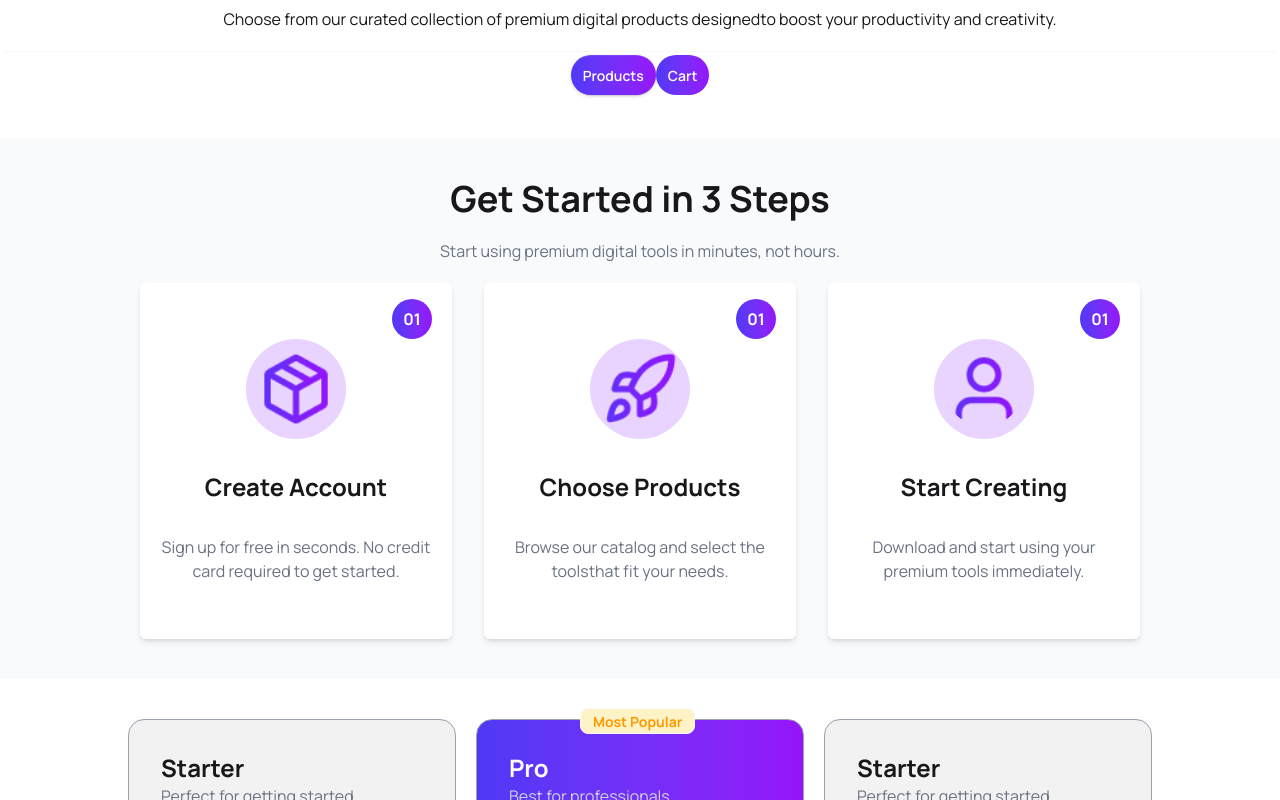
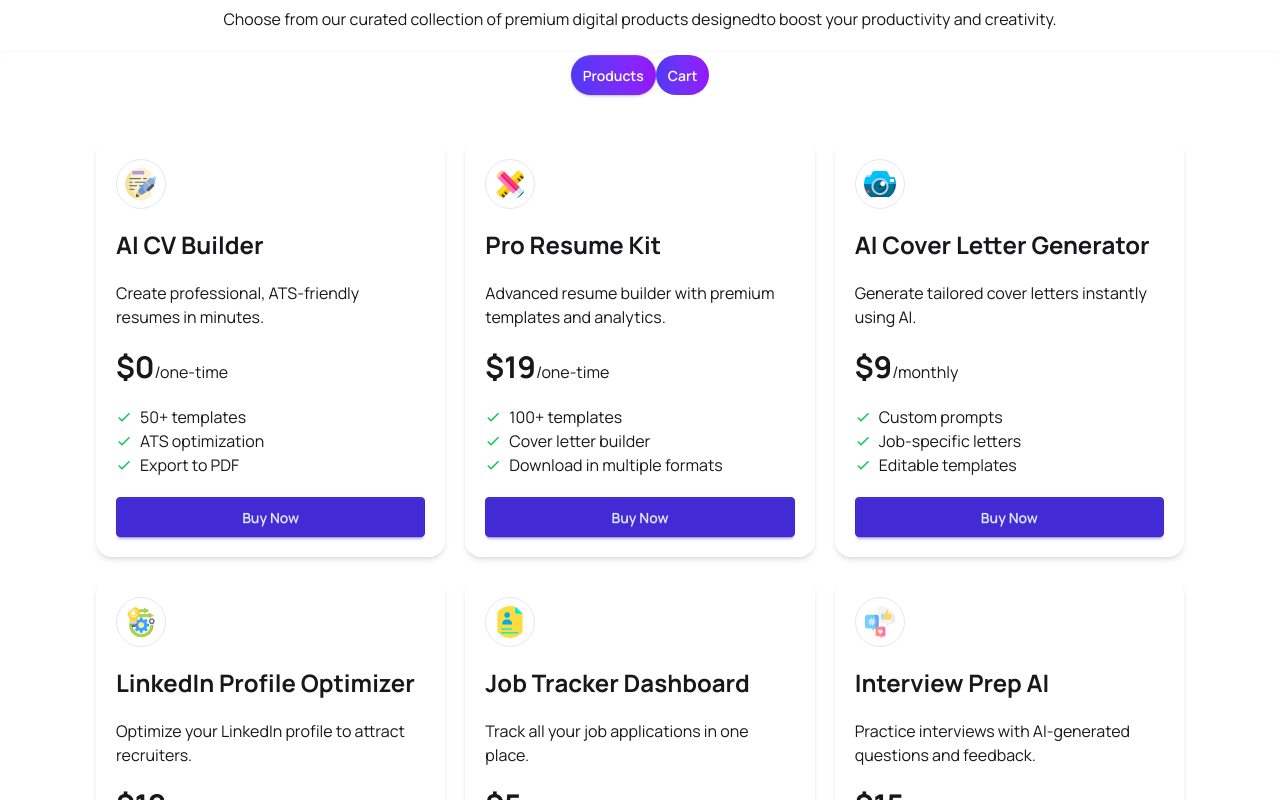
Before and after one commit to OmitHasanAdor/B13-A6-DigiTools-Platform, a React (Vite) app: page / in a window 1280 px wide. Shown: the part 1080-1880 px from the top of the page. Built offline with nearby package versions, Linux system fonts and the light colour scheme.

Commit message:
Product sections layout design

```diff
--- a/public/data.json
+++ b/public/data.json
@@ -8,7 +8,7 @@
     "tag": "new",
     "tagType": "new",
     "features": ["50+ templates", "ATS optimization", "Export to PDF"],
-    "icon": "file-text"
+    "icon": "../src/assets/products/writing_2327400 1.png"
   },
   {
     "id": 2,
@@ -19,7 +19,7 @@
     "tag": "best seller",
     "tagType": "best",
     "features": ["100+ templates", "Cover letter builder", "Download in multiple formats"],
-    "icon": "award"
+    "icon": "../src/assets/products/design-tool.png"
   },
   {
     "id": 3,
@@ -30,7 +30,7 @@
     "tag": "popular",
     "tagType": "popular",
     "features": ["Custom prompts", "Job-specific letters", "Editable templates"],
-    "icon": "edit"
+    "icon": "../src/assets/products/camera_8775444 1.png"
   },
   {
     "id": 4,
@@ -41,7 +41,7 @@
     "tag": "popular",
     "tagType": "popular",
     "features": ["SEO optimization", "Headline suggestions", "Profile scoring"],
-    "icon": "linkedin"
+    "icon": "../src/assets/products/operation.png"
   },
   {
     "id": 5,
@@ -52,7 +52,7 @@
     "tag": "new",
     "tagType": "new",
     "features": ["Application tracking", "Status updates", "Interview reminders"],
-    "icon": "briefcase"
+    "icon": "../src/assets/products/portfolio.png"
   },
   {
     "id": 6,
@@ -63,7 +63,7 @@
     "tag": "best seller",
     "tagType": "best",
     "features": ["Mock interviews", "Instant feedback", "Common Q&A bank"],
-    "icon": "mic"
+    "icon": "../src/assets/products/social-media.png"
   },
   {
     "id": 7,
@@ -74,7 +74,7 @@
     "tag": "popular",
     "tagType": "popular",
     "features": ["Drag & drop builder", "Custom domains", "Responsive design"],
-    "icon": "globe"
+    "icon": "../src/assets/products/portfolio.png"
   },
   {
     "id": 8,
@@ -85,6 +85,6 @@
     "tag": "best seller",
     "tagType": "best",
     "features": ["Resume + Cover Letter", "Interview prep", "Portfolio builder"],
-    "icon": "package"
+    "icon": "../src/assets/products/social-media.png"
   }
 ]
--- a/src/components/Product.jsx
+++ b/src/components/Product.jsx
@@ -1,9 +1,28 @@
 import React from 'react';
+import { MdDone } from 'react-icons/md';
 
 const Product = ({product}) => {
+    const {features} = product
     return (
-        <div>
-
+        <div className=' shadow-md rounded-2xl p-5 space-y-5'>
+          <div className="">
+             <img src={product.icon} alt="" className='border rounded-[50%] p-2 border-gray-200' />
+          </div>
+          <div className="">
+            <h3 className=" text-2xl font-bold mb-5">{product.name}</h3>
+            <p className="">{product.description}</p>
+          </div>
+          <div className="">
+            <span className=' text-3xl font-bold'>${product.price}</span>/{product.period}<span></span>
+          </div>
+          <div className="">
+          <ul className="">
+              {
+            features.map(item=><li key={product.id}className=' flex items-center gap-2'><MdDone className=' text-green-500' />{item}</li>)
+            }
+          </ul>
+          </div>
+          <button className='btn btn-primary w-full'>Buy Now</button>
         </div>
     );
 };
--- a/src/components/Products.jsx
+++ b/src/components/Products.jsx
@@ -5,7 +5,7 @@ const Products = ({dataPromise}) => {
     const productData=use(dataPromise)
     console.log(productData)
     return (
-        <div>
+        <div className=' grid grid-cols-1 md:grid-cols-2 lg:grid-cols-3 gap-5 max-w-[85%] mx-auto'>
             {
             productData.map(product=><Product key={product.id} product={product}></Product>)
             }
```
